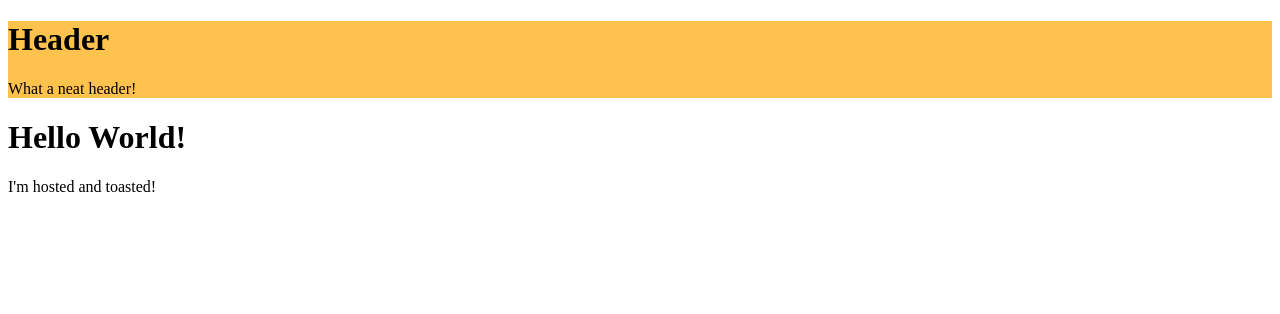
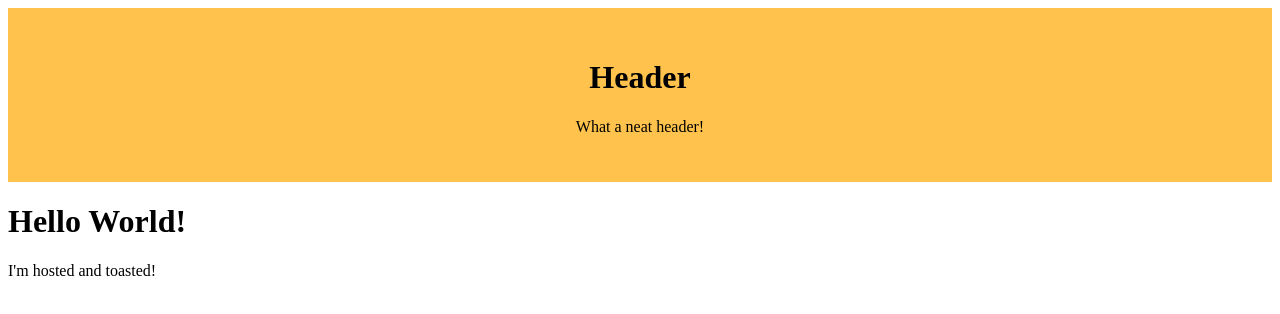
Before and after one commit to xavierhayden/xavierhayden.github.io, a plain HTML site: page index.html in a window 1280 px wide. Drawn offline with Linux system fonts and the light colour scheme.

Commit message:
Update index.html

```diff
--- a/index.html
+++ b/index.html
@@ -2,8 +2,9 @@
 <html>
 <style>
 	.header {
-	background: #FFC34D
-
+	background: #FFC34D;
+	padding: 30px;
+	text-align: center;
 	}
 	</style>
 <body>
```
